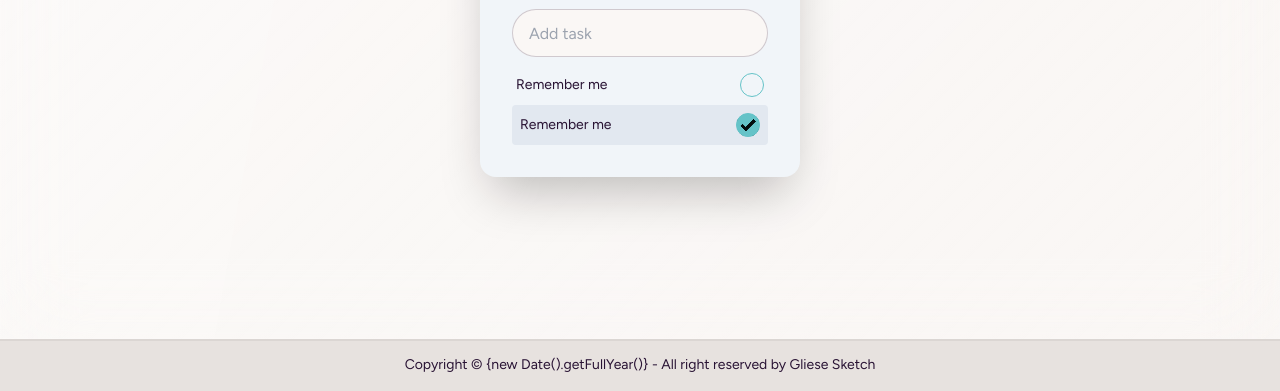
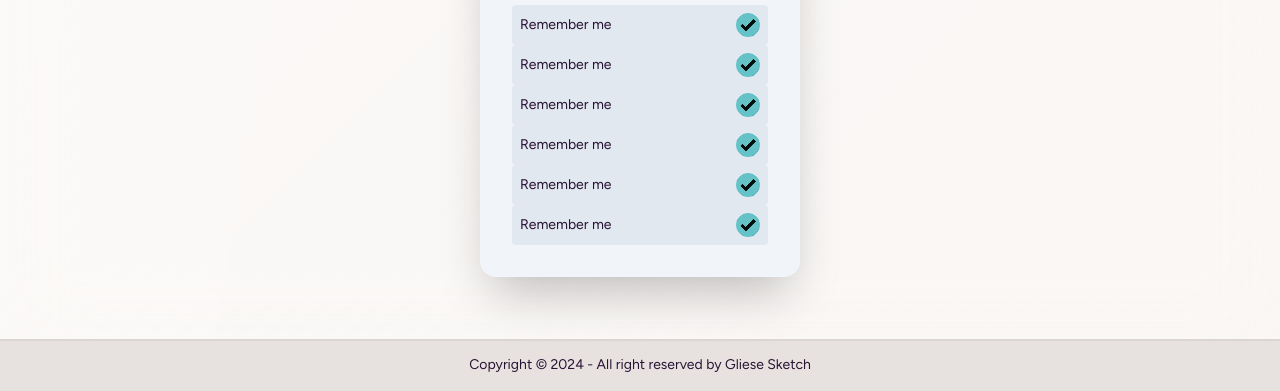
Before and after one commit to shantanuuchak/taskey, a website built with Vite: page index.html in a window 1280 px wide. Shown: the part 525-916 px from the top of the page. Built offline with nearby package versions, Linux system fonts and the light colour scheme.

Commit message:
min height screen vh

```diff
--- a/index.html
+++ b/index.html
@@ -42,7 +42,7 @@
     <!--
       MARK: Main
     -->
-    <main class="h-screen flex justify-center items-center glass">
+    <main class="min-h-screen flex justify-center items-center glass">
       <div class="card bg-slate-100 w-64 sm:w-80 shadow-2xl">
         <figure>
           <img src="tavob.jpg" alt="Pattern" class="w-full h-52 object-cover" />
@@ -74,6 +74,46 @@
                 class="checkbox checkbox-primary"
               />
             </label>
+            <label class="label cursor-pointer bg-slate-200 rounded p-2">
+              <span class="label-text">Remember me</span>
+              <input
+                type="checkbox"
+                checked="checked"
+                class="checkbox checkbox-primary"
+              />
+            </label>
+            <label class="label cursor-pointer bg-slate-200 rounded p-2">
+              <span class="label-text">Remember me</span>
+              <input
+                type="checkbox"
+                checked="checked"
+                class="checkbox checkbox-primary"
+              />
+            </label>
+            <label class="label cursor-pointer bg-slate-200 rounded p-2">
+              <span class="label-text">Remember me</span>
+              <input
+                type="checkbox"
+                checked="checked"
+                class="checkbox checkbox-primary"
+              />
+            </label>
+            <label class="label cursor-pointer bg-slate-200 rounded p-2">
+              <span class="label-text">Remember me</span>
+              <input
+                type="checkbox"
+                checked="checked"
+                class="checkbox checkbox-primary"
+              />
+            </label>
+            <label class="label cursor-pointer bg-slate-200 rounded p-2">
+              <span class="label-text">Remember me</span>
+              <input
+                type="checkbox"
+                checked="checked"
+                class="checkbox checkbox-primary"
+              />
+            </label>
           </div>
         </div>
       </div>
@@ -85,7 +125,8 @@
     <footer class="footer footer-center bg-base-300 text-base-content p-4">
       <aside>
         <p>
-          Copyright © {new Date().getFullYear()} - All right reserved by
+          Copyright &copy; <span class="show-year">2030</span> - All right
+          reserved by
           <a href="https://github.com/gliese-sketch">Gliese Sketch</a>
         </p>
       </aside>
--- a/package.json
+++ b/package.json
@@ -4,7 +4,7 @@
   "version": "0.0.0",
   "type": "module",
   "scripts": {
-    "dev": "vite",
+    "dev": "vite --port=1234",
     "build": "vite build",
     "preview": "vite preview"
   },
--- a/src/main.js
+++ b/src/main.js
@@ -1 +1,4 @@
 import "./index.css";
+
+const showYearEl = document.querySelector(".show-year");
+showYearEl.textContent = new Date().getFullYear();
```
